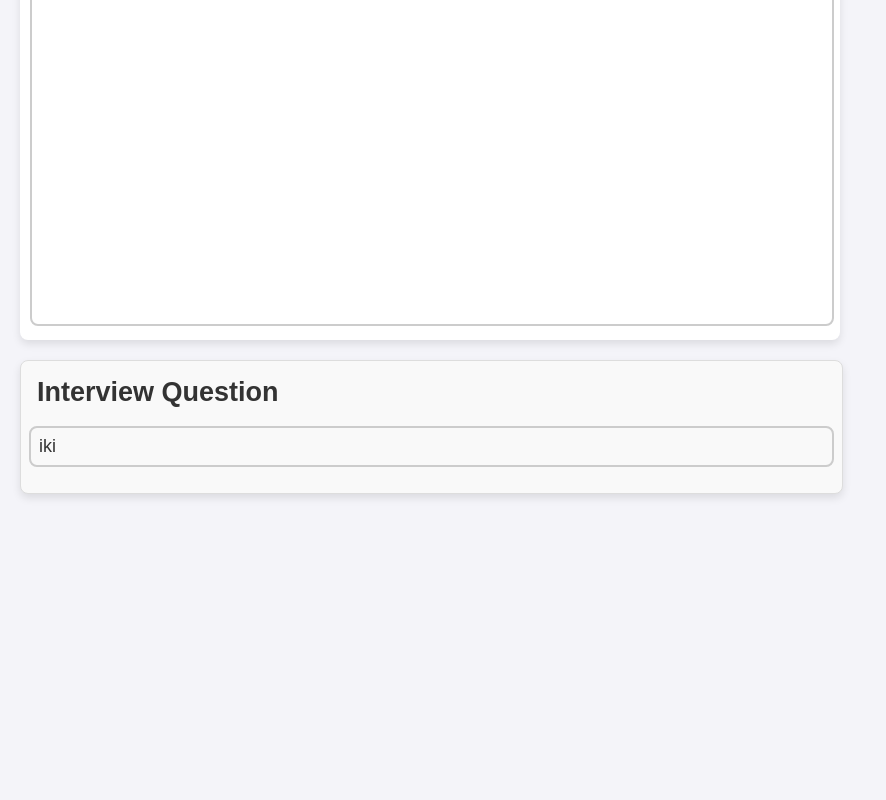
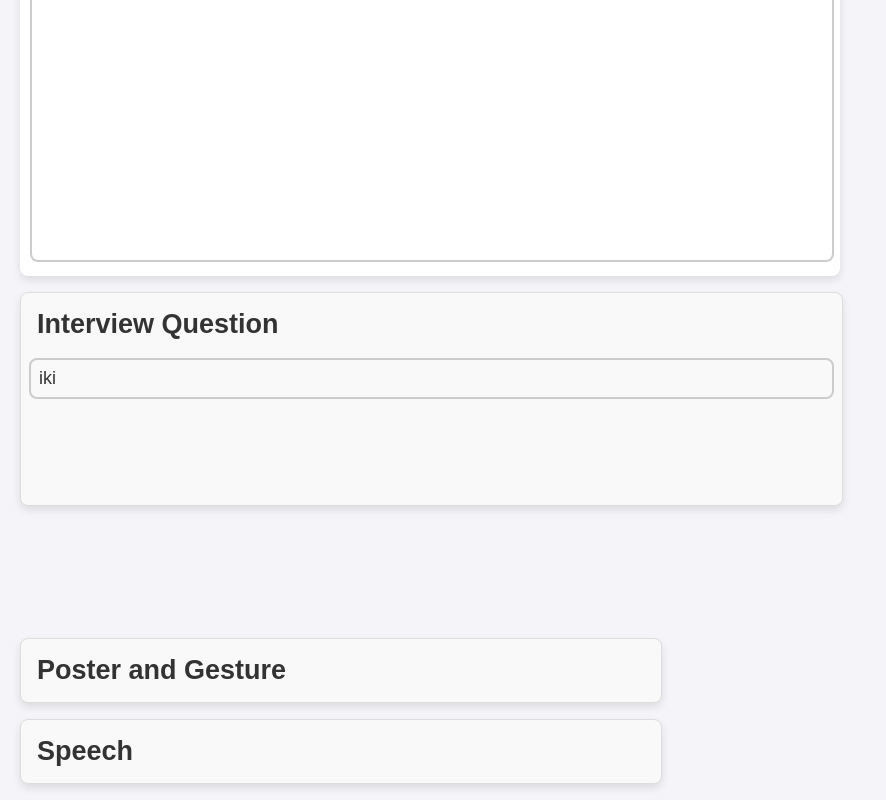
Before and after one commit to john-v-benny/AceIt, a React (Create React App) app in the folder frontend/aceit/: page /InterviewPage in a window 1280 px wide. Shown: the part 248-1048 px from the top of the page, without its empty margins (0-886 px from the left). Before the commit the page ends 840 px from the top, so only its background shows below. Built offline with nearby package versions, Linux system fonts and the light colour scheme; no server answers.

Commit message:
Updated interview page

```diff
--- a/frontend/aceit/src/pages/InterviewPage/InterviewPage.css
+++ b/frontend/aceit/src/pages/InterviewPage/InterviewPage.css
@@ -11,32 +11,37 @@ body {
     display: flex;
     flex-wrap: wrap;
     justify-content: space-between;
-    padding: 20px;
+    padding: 0 20px;
     height: 100vh;
-    margin: 0 auto;
     gap: 20px; /* Adds space between sections */
   }
 
   /* Left section (Camera and Question) */
   .left-section {
     flex: 1;
-    display: flex;
-    flex-direction: column;
-    gap: 20px; /* Adds space between camera and question */
+    display: grid;
+    grid-template-rows: 2fr 1fr;
+    gap: 1rem;
+    padding: 1rem 0;
+    padding-top: 6rem;
     max-width: 600px;
   }
 
   /* Right section (Feedback) */
   .right-section {
+    display: grid;
+    grid-template-rows: 1fr 1fr;
+    gap: 1rem;
+    padding: 1rem 0;
     flex: 1;
-    max-width: 400px;
+    max-width: 40rem;
+    padding-top: 6rem;
   }
 
   /* Section styling */
   .section-1 {
     background-color: #fff;
     padding: 10px;
-    margin-top: 6rem;
     border-radius: 8px;
     height: fit-content;
     width: 50rem;
@@ -51,6 +56,28 @@ body {
     border-radius: 8px;
     border: 1px solid #ddd;
     width: 50.3rem;
+    box-shadow: 0 4px 8px rgba(0, 0, 0, 0.1);
+  }
+
+  .section-3 {
+    font-size: 18px;
+    color: #333;
+    background-color: #f9f9f9;
+    padding: 0.5rem;
+    border-radius: 8px;
+    border: 1px solid #ddd;
+    width: 39rem;
+    box-shadow: 0 4px 8px rgba(0, 0, 0, 0.1);
+  }
+
+  .section-4 {
+    font-size: 18px;
+    color: #333;
+    background-color: #f9f9f9;
+    padding: 0.5rem;
+    border-radius: 8px;
+    border: 1px solid #ddd;
+    width: 39rem;
     box-shadow: 0 4px 8px rgba(0, 0, 0, 0.1);
   }
 
--- a/frontend/aceit/src/pages/InterviewPage/InterviewPage.js
+++ b/frontend/aceit/src/pages/InterviewPage/InterviewPage.js
@@ -74,55 +74,33 @@ const InterviewPage = () => {
     return () => clearInterval(interval);
   }, []);
 
-  return React.createElement(
-    "div",
-    { className: "container" },
-    // Left Section (Camera and Question)
-    React.createElement(
-      "div",
-      { className: "left-section" },
-      // Camera Feed Section
-      React.createElement(
-        "div",
-        { className: "section-1" },
-        React.createElement("h2", null, "Camera Feed"),
-        React.createElement("video", {
-          ref: videoRef,
-          autoPlay: true,
-          playsInline: true,
-          className: "video",
-        })
-      ),
-      // Question Display Section
-      React.createElement(
-        "div",
-        { className: "section-2" },
-        React.createElement("h2", null, "Interview Question"),
-        React.createElement("p", { className: "question" }, "iki")
-      )
-    ),
-    // Right Section (Feedback)
-    React.createElement(
-      "div",
-      { className: "right-section" },
-      React.createElement(
-        "div",
-        { className: "section" },
-        React.createElement("h2", null, "Feedback"),
-        React.createElement(
-          "ul",
-          { className: "feedback-list" },
-          feedback.map((item, index) =>
-            React.createElement(
-              "li",
-              { key: index, className: "feedback-item" },
-              item
-            )
-          )
-        )
-      )
-    )
+  return (
+    <div className="container">
+      {/* Left Section (Camera and Question) */}
+      <div className="left-section">
+        {/* Camera Feed Section */}
+        <div className="section-1">
+          <video ref={videoRef} autoPlay playsInline className="video"></video>
+        </div>
+        {/* Question Display Section */}
+        <div className="section-2">
+          <h2>Interview Question</h2>
+          <p className="question">iki</p>
+        </div>
+      </div>
+
+      {/* Right Section (Feedback) */}
+      <div className="right-section">
+        <div className="section-3">
+          <h2>Poster and Gesture</h2>
+        </div>
+        <div className="section-4">
+          <h2>Speech</h2>
+        </div>
+      </div>
+    </div>
   );
+
 };
 
 export default InterviewPage;
```
